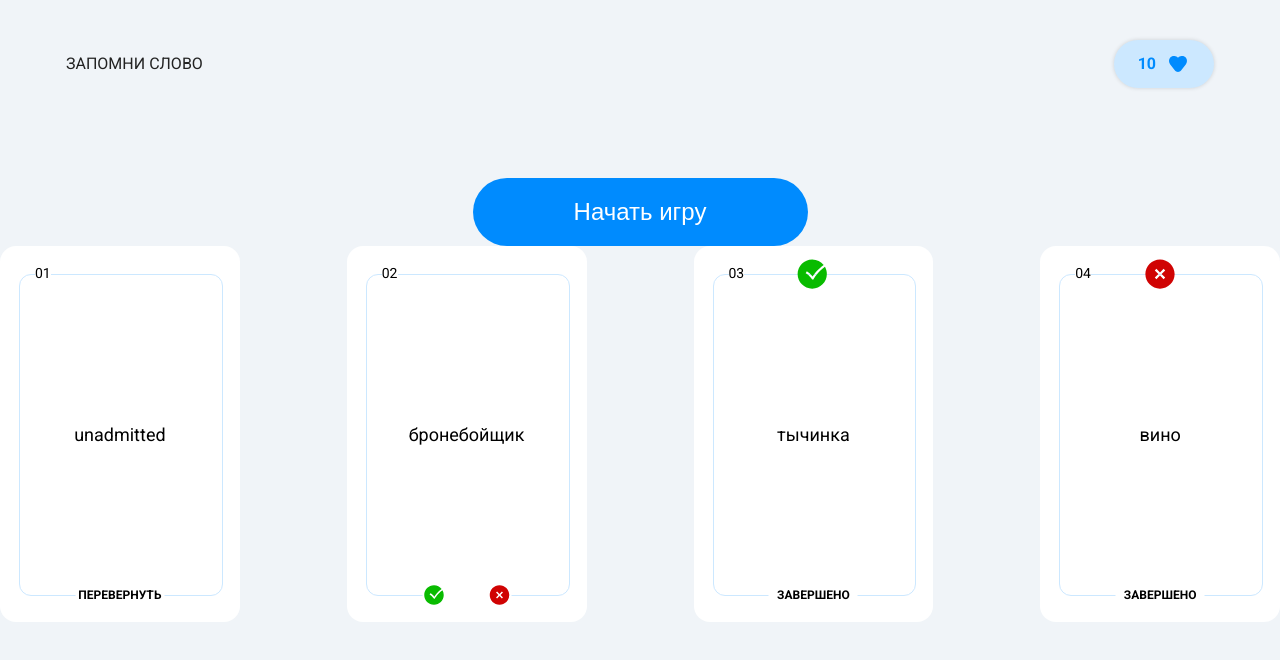
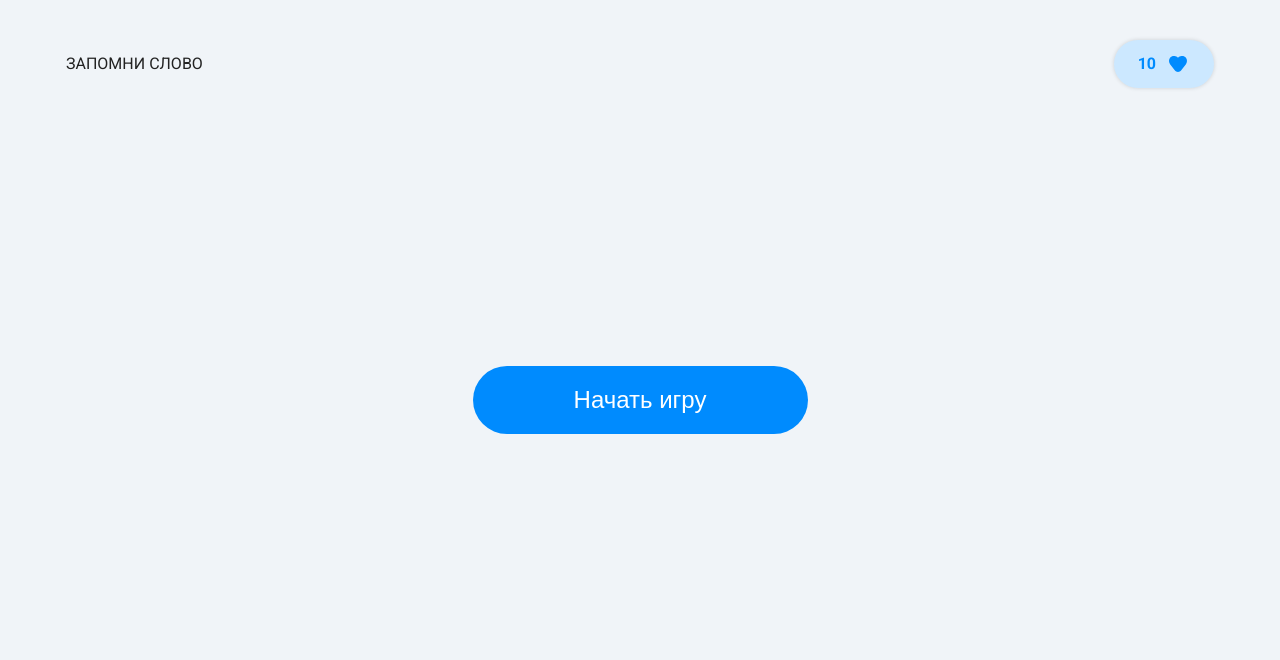
Before and after one commit to AlekseyAveryanov1996/purple-course, a Vue app: page / in a window 1280 px wide. Shown: the top 660 px of the page. Built offline with nearby package versions, Linux system fonts and the light colour scheme.

Commit message:
Вывод карточек через API

```diff
--- a/src/App.vue
+++ b/src/App.vue
@@ -2,52 +2,68 @@
 import Button from "/src/components/Button.vue";
 import Header from './components/Header.vue'
 import Card from './components/Card.vue'
-  import { ref } from "vue";
+import { computed, onMounted, ref } from "vue";
 
 const countValue = ref(1);
 
-  const valueCard = ref(
-    [
-      {
-        word: 'unadmitted',
-        translation: 'непризнанный',
+const valueCard = ref(null
+  // [
+  //   {
+  //     word: 'unadmitted',
+  //     translation: 'непризнанный',
+  //     status: 'pending',
+  //   },
+  //   {
+  //     word: 'armour-piercer',
+  //     translation: 'бронебойщик',
+  //     status: 'pending-translate',
+  //   },
+  //   {
+  //     word: 'stamen',
+  //     translation: 'тычинка',
+  //     status: 'sucsess',
+  //   },
+  //   {
+  //     word: 'vino',
+  //     translation: 'вино',
+  //     status: 'falied',
+  //   },
+  // ]
+)
+
+
+
+async function getCards() {
+  const response = await fetch('http://localhost:8080/api/random-words');
+  const data = await response.json();
+  valueCard.value = data.map(item => {
+    return {
+      word: item.word,
+      translation: item.translation,
       status: 'pending',
-      },
-      {
-        word: 'armour-piercer',
-        translation: 'бронебойщик',
-        status: 'pending-translate',
-      },
-      {
-        word: 'stamen',
-        translation: 'тычинка',
-        status: 'sucsess',
-      },
-      {
-        word: 'vino',
-        translation: 'вино',
-        status: 'falied',
-      },
-    ]
-  )
+    }
+  })
+
+  console.log(valueCard.value);
+
+}
 
 </script>
 
 <template>
   <Header />
-  <main class="main">
-    <Button class="start-game">
+  <main v-if='valueCard === null' class="main">
+    <Button @click='getCards()' class="start-game">
       Начать игру
     </Button>
   </main>
 
-  <div class="pole-cards">
-    <Card v-for='(card, index) in valueCard' :key='index' :number='"0" + (index + 1)'
-      :label='card.word'
-      :status='card.status'
-      :translation='card.translation'
-      @resize-card='(data) => console.log(data)' @status-card='(data) => console.log(data)'
-    />
+  <div v-else class="pole-cards">
+    <Card v-for='(card, index) in valueCard' :key='index' :number='(index <= 8) ? "0" + (index + 1) : (index + 1)' :label='card.word'
+    :status='card.status' :translation='card.translation' @resize-card='(data) => console.log(data)'
+    :score="0"
+    @status-card='(data) => console.log(data)' />
+
   </div>
 
 
@@ -63,6 +79,8 @@
   max-width: 1350px;
   margin-left: auto;
   margin-right: auto;
+  margin-top: 100px;
+  margin-bottom: 100px;
 }
 
 .start-game {
@@ -70,5 +88,4 @@
   margin-left: auto;
   margin-right: auto;
 }
-
 </style>
```
Lines whose indentation alone changed are shown as unchanged.
